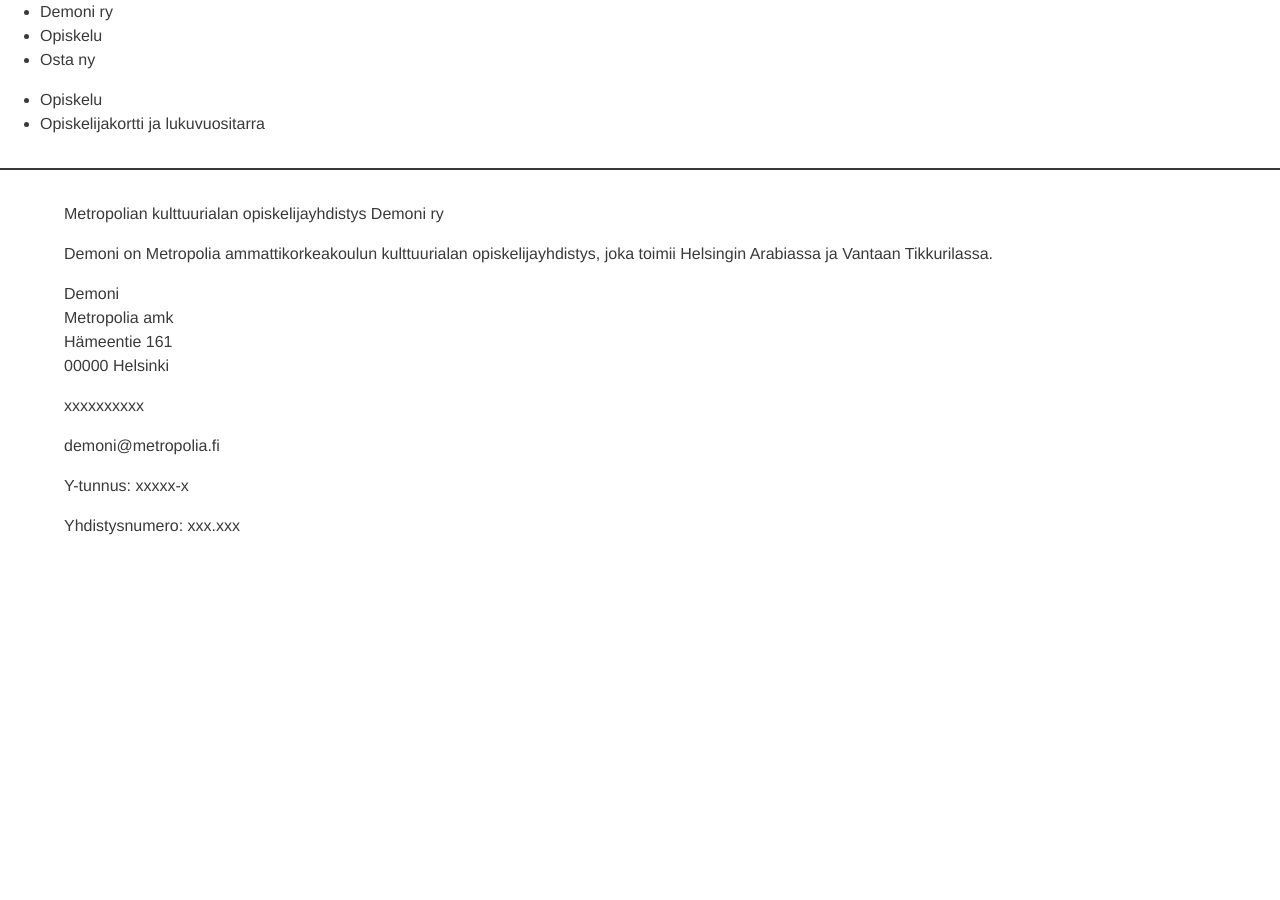
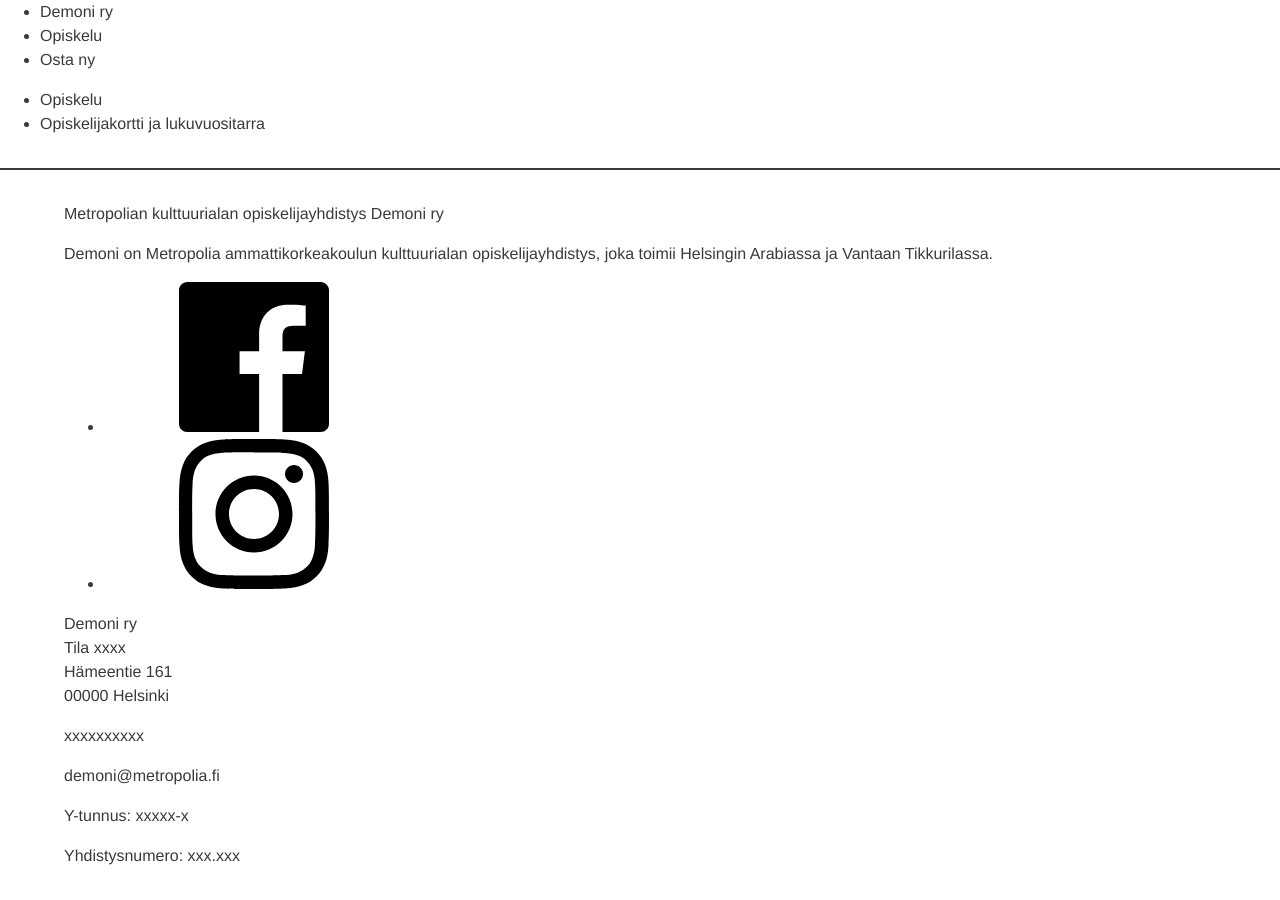
Before and after one commit to akselinurmio/demoni, a Jekyll site: the page built from _content/index.md, in a window 1280 px wide and 900 px high, scrolled down 582 px. Built offline with Jekyll 4.4.1, drawn with Linux system fonts in a browser that asks for light colours; before the commit the page ends 1152 px from its top, so only the background shows below that.

Commit message:
New data file for social media URL's and removal of street address

```diff
--- a/_content/_data/contact.yml
+++ b/_content/_data/contact.yml
@@ -1,17 +1,12 @@
 ---
 addresses:
   postal:
-    recipient: Demoni
+    recipient: Demoni ry
     street: |-
-      Metropolia amk
+      Tila xxxx
       Hämeentie 161
     postalcode: '00000'
     town: Helsinki
-  street: |-
-    Demoni
-    Tila xxxx
-    Hämeentie 161
-    00000 Helsinki
 phone: xxxxxxxxxx
 email: demoni@metropolia.fi
 ytunnus: xxxxx-x
--- /dev/null
+++ b/_content/_data/social.yml
@@ -0,0 +1,2 @@
+facebook: https://www.facebook.com/opiskelijayhdistysdemoni/
+instagram: https://www.instagram.com/demoni_ry/
```
